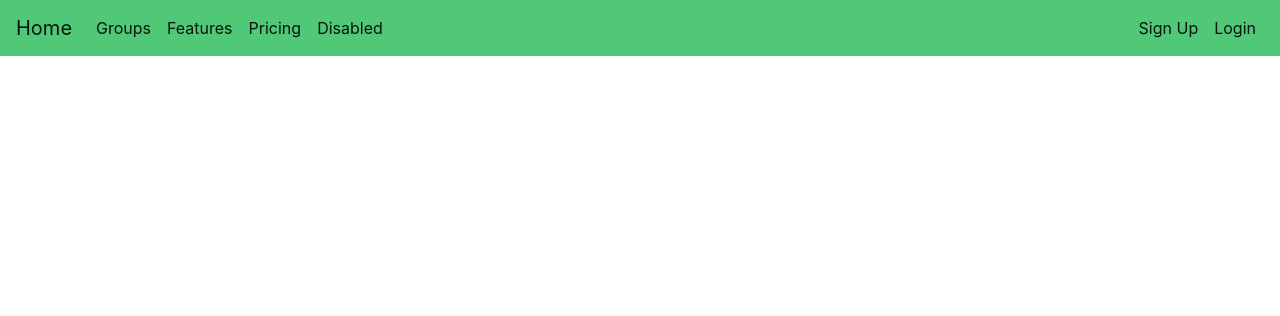
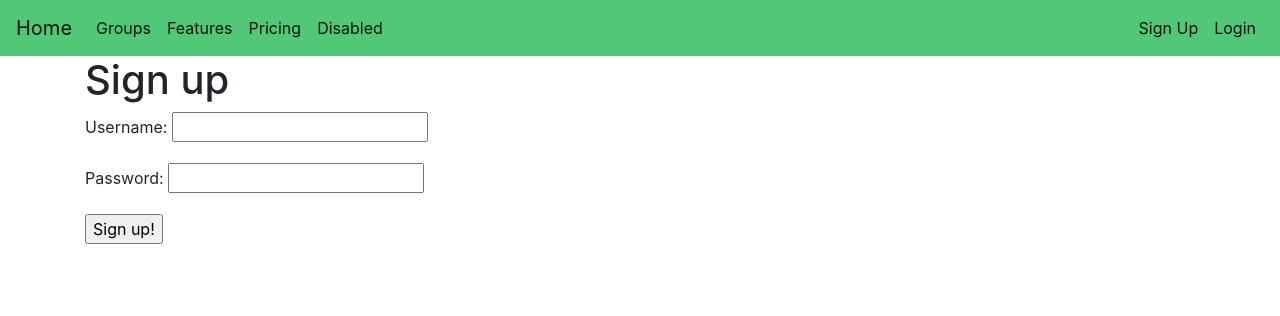
Before and after one commit to TheDomesticUser/space-social, a Django app: page /signup/ in a window 1280 px wide. Shown: the top 316 px of the page. Run offline with Django 3.2, Linux system fonts and the light colour scheme; some libraries are stand-ins or nearby versions.

Commit message:
Created most of the template files. Most likely will add more in the future

```diff
--- a/basic_app/templates/signup.html
+++ b/basic_app/templates/signup.html
@@ -3,5 +3,12 @@
 {% block title %}Sign Up{% endblock %}
 
 {% block body %}
+  <h1>Sign up</h1>
+  <form method="post">
+    {% csrf_token %}
 
+    {{ form.as_p }}
+
+    <input type="submit" value="Sign up!">
+  </form>
 {% endblock %}
```
Also changed, not shown: basic_app/templates/create_group.html (added), basic_app/templates/delete_group.html (added), basic_app/templates/index.html (added), basic_app/templates/join_group.html (added), basic_app/templates/login.html (added).
